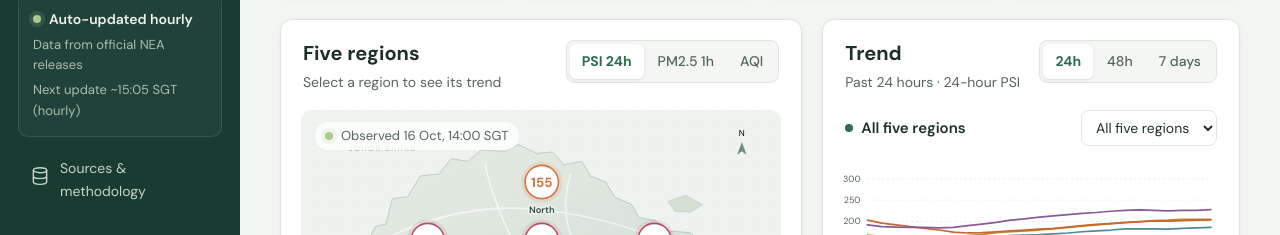
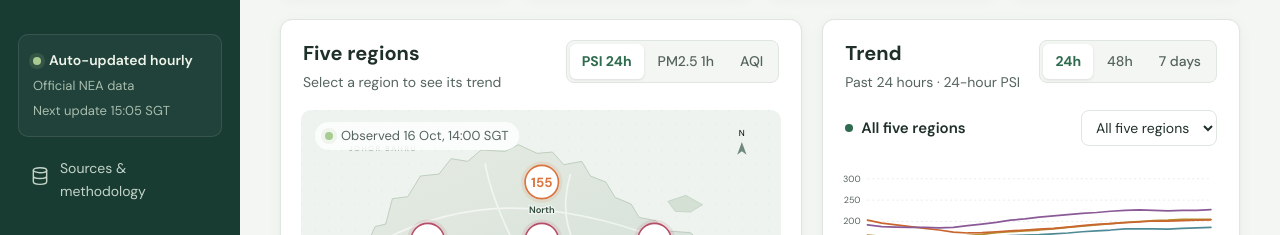
Before and after one commit to SMU-DIGA/singaporehaze2026, a website with bundled scripts: page public/index.html in a window 1280 px wide. Shown: the part 565-800 px from the top of the page. Built offline with nearby package versions, Linux system fonts and the light colour scheme.

Commit message:
fix(site): keep the sidebar update card on one line per row
The sidebar repeated "(hourly)" from the card title and wrapped in the
240px sidebar. Use a shorter next-update label there and a shorter
English source line; long text now truncates instead of wrapping.

Co-Authored-By: Claude Opus 5.5 <noreply@anthropic.com>
Claude-Session: https://claude.ai/code/session_012wXnZ6xwgcypEMKz9LjSNL

```diff
--- a/public/app.js
+++ b/public/app.js
@@ -81,7 +81,8 @@ function renderSummary() {
   $('#updated').removeAttribute('data-i18n');
   $('#updated').textContent = t('collected', { time: sgt(fmt(d.generatedAt)) });
   const next = d.nextUpdateAt ? t('nextUpdate', { time: sgt(clock(d.nextUpdateAt)) }) : t('nextUpdateUnknown');
-  $('#next-update').textContent = next; $('#sidebar-next').textContent = next;
+  $('#next-update').textContent = next;
+  $('#sidebar-next').textContent = d.nextUpdateAt ? t('sidebarNext', { time: sgt(clock(d.nextUpdateAt)) }) : t('nextUpdateUnknown');
 
   $('#alert-title').removeAttribute('data-i18n'); $('#alert-text').removeAttribute('data-i18n');
   $('#alert').style.setProperty('--alert', bandOf(max).color);
--- a/public/locale.mjs
+++ b/public/locale.mjs
@@ -25,6 +25,7 @@ const strings = {
     collected: '数据采集于 {time}',
     nextUpdate: '下次更新约 {time}（每小时）',
     nextUpdateUnknown: '后台定时采集',
+    sidebarNext: '下次更新 {time}',
     loadFailed: '数据加载失败',
     alertLoading: '正在读取最新空气质量',
     alertLoadingText: '空气状况以 NEA 最新发布为准。',
@@ -145,7 +146,7 @@ const strings = {
     navNews: 'News',
     navGuide: 'Health advice',
     updateCardTitle: 'Auto-updated hourly',
-    updateCardText: 'Data from official NEA releases',
+    updateCardText: 'Official NEA data',
     sources: 'Sources & methodology',
     languageLabel: 'Language / 语言',
     themeLabel: 'Toggle dark mode',
@@ -157,6 +158,7 @@ const strings = {
     collected: 'Collected {time}',
     nextUpdate: 'Next update ~{time} (hourly)',
     nextUpdateUnknown: 'Scheduled collection',
+    sidebarNext: 'Next update {time}',
     loadFailed: 'Data could not be loaded',
     alertLoading: 'Loading the latest air quality',
     alertLoadingText: 'NEA’s latest release is the authoritative source.',
--- a/public/styles.css
+++ b/public/styles.css
@@ -66,7 +66,7 @@ nav a.active { background: #b8d59d; color: #17321f; font-weight: 600; }
 .sidebar-bottom { margin-top: auto; display: flex; flex-direction: column; gap: 10px; }
 .update-card { padding: 14px; background: #ffffff0a; border: 1px solid #ffffff1a; border-radius: 10px; font-size: 14px; }
 .update-card strong { display: flex; align-items: center; gap: 8px; font-weight: 600; color: #eef4ea; }
-.update-card small { display: block; color: #a9bdae; font-size: 13px; line-height: 1.6; margin-top: 4px; }
+.update-card small { display: block; color: #a9bdae; font-size: 13px; line-height: 1.6; margin-top: 4px; white-space: nowrap; overflow: hidden; text-overflow: ellipsis; }
 .pulse, .live-dot { display: inline-block; width: 8px; height: 8px; background: #a9cb92; border-radius: 50%; box-shadow: 0 0 0 4px #a9cb9226; flex-shrink: 0; }
 #sources-button { display: flex; align-items: center; gap: 10px; font-size: 14px; color: #c4d4c9; padding: 10px 12px; border-radius: 8px; text-align: left; }
 #sources-button:hover { background: #ffffff12; color: #fff; }
```
